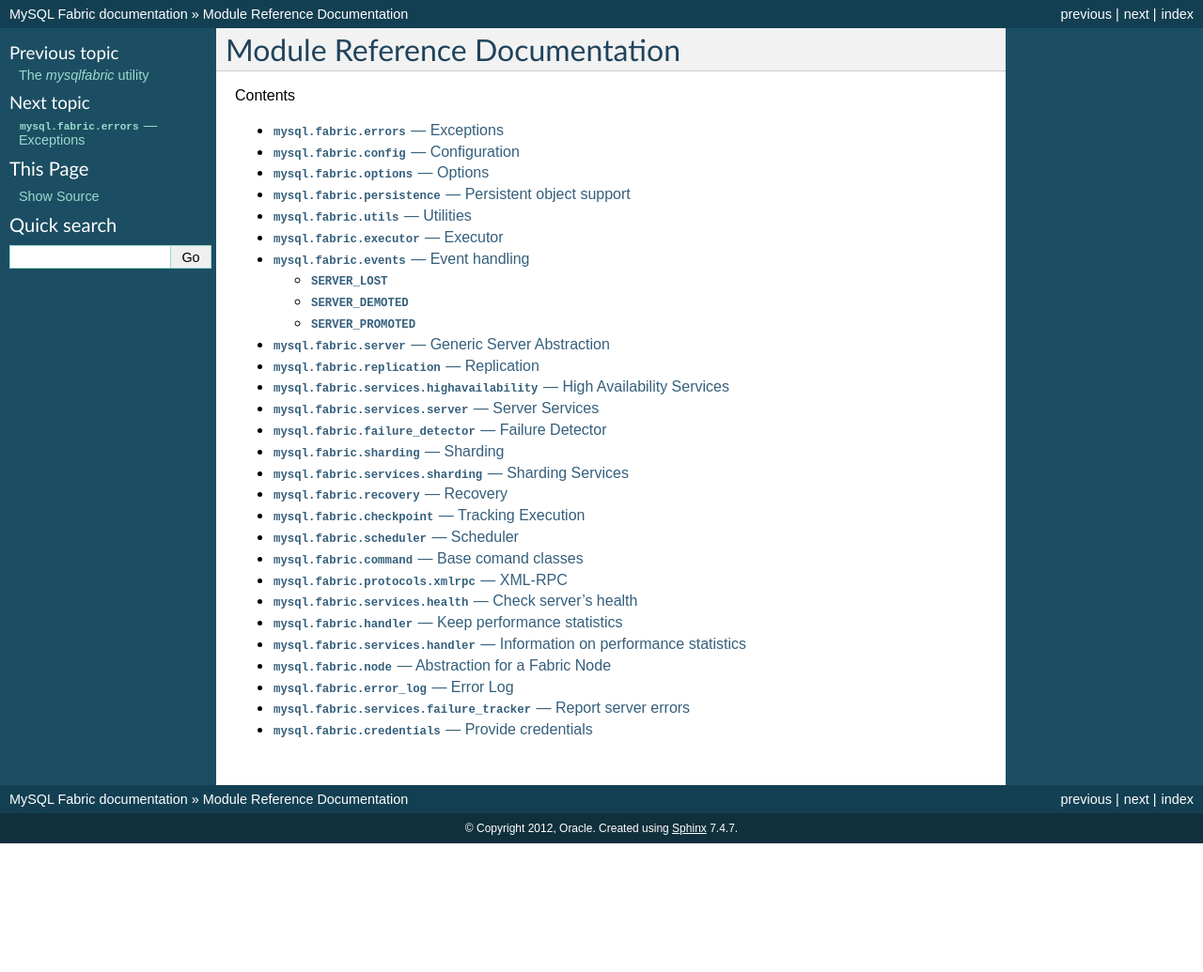
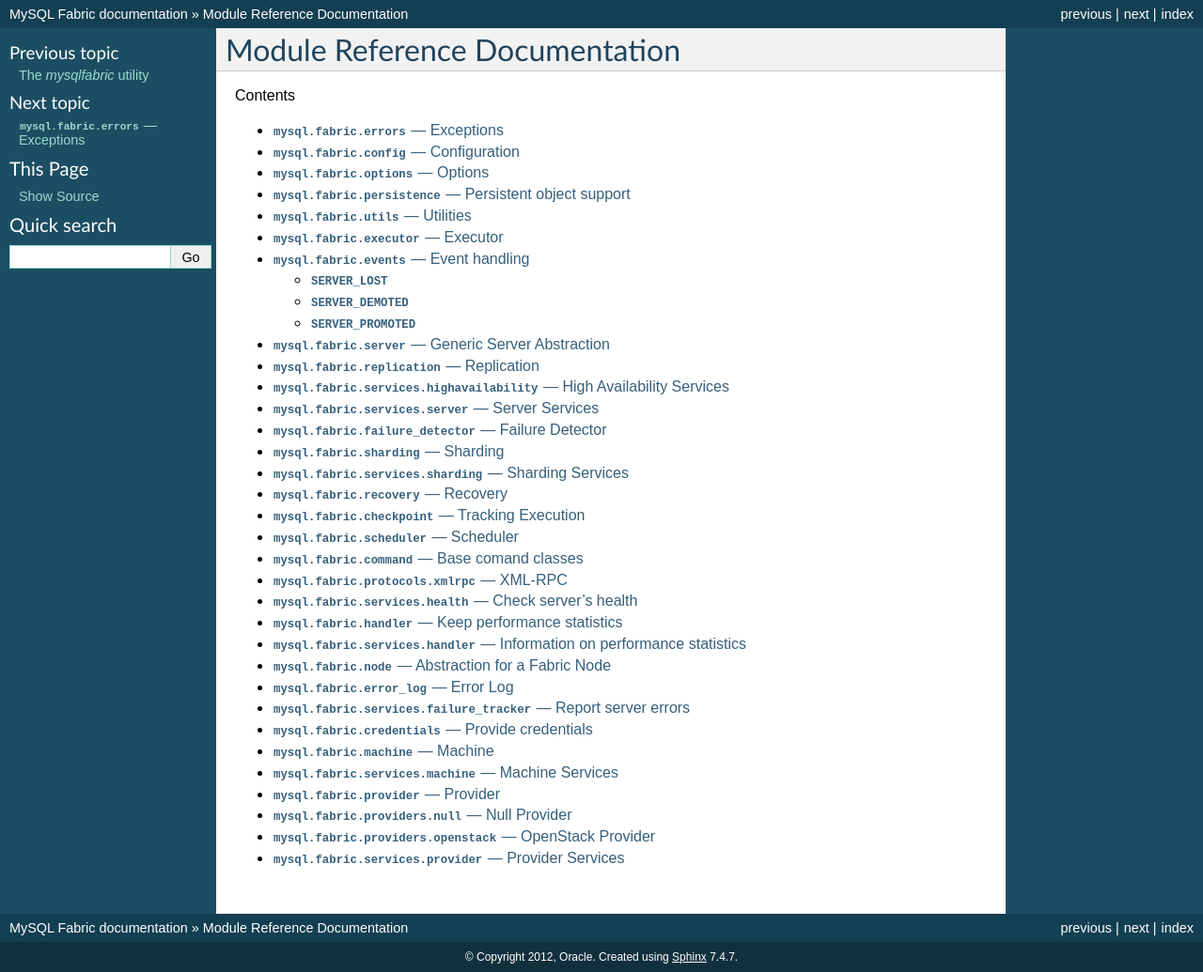
Before and after one commit to edrod77/mysql-fabric, a Sphinx documentation site: the page built from doc/source/modules/index.rst, in a window 1280 px wide. Shown: the whole page at 94% size. Built offline with Sphinx 7.4.7, drawn with Linux system fonts in a browser that asks for light colours; the version number could not be read and is left out; before the commit the page ends 900 px from its top, so only the background shows below that.

Commit message:
Post-push fix for WL#6432.
Added documentation.

```diff
--- a/doc/source/modules/index.rst
+++ b/doc/source/modules/index.rst
@@ -31,3 +31,9 @@
    error_log
    failure_tracker
    credentials
+   machine
+   machine_services
+   provider
+   provider_null
+   provider_openstack
+   provider_services
--- /dev/null
+++ b/doc/source/modules/machine.rst
@@ -0,0 +1,8 @@
+:mod:`mysql.fabric.machine` --- Machine
+=======================================
+
+.. toctree::
+   :maxdepth: 2
+
+.. automodule:: mysql.fabric.machine
+   :members:
--- /dev/null
+++ b/doc/source/modules/machine_services.rst
@@ -0,0 +1,8 @@
+:mod:`mysql.fabric.services.machine` --- Machine Services
+=========================================================
+
+.. toctree::
+   :maxdepth: 2
+
+.. automodule:: mysql.fabric.services.machine
+   :members:
--- /dev/null
+++ b/doc/source/modules/provider.rst
@@ -0,0 +1,8 @@
+:mod:`mysql.fabric.provider` --- Provider
+=========================================
+
+.. toctree::
+   :maxdepth: 2
+
+.. automodule:: mysql.fabric.provider
+   :members:
--- /dev/null
+++ b/doc/source/modules/provider_null.rst
@@ -0,0 +1,8 @@
+:mod:`mysql.fabric.providers.null` --- Null Provider
+====================================================
+
+.. toctree::
+   :maxdepth: 2
+
+.. automodule:: mysql.fabric.providers.null
+   :members:
--- /dev/null
+++ b/doc/source/modules/provider_openstack.rst
@@ -0,0 +1,8 @@
+:mod:`mysql.fabric.providers.openstack` --- OpenStack Provider
+==============================================================
+
+.. toctree::
+   :maxdepth: 2
+
+.. automodule:: mysql.fabric.providers.openstack
+   :members:
--- /dev/null
+++ b/doc/source/modules/provider_services.rst
@@ -0,0 +1,8 @@
+:mod:`mysql.fabric.services.provider` --- Provider Services
+===========================================================
+
+.. toctree::
+   :maxdepth: 2
+
+.. automodule:: mysql.fabric.services.provider
+   :members:
```
